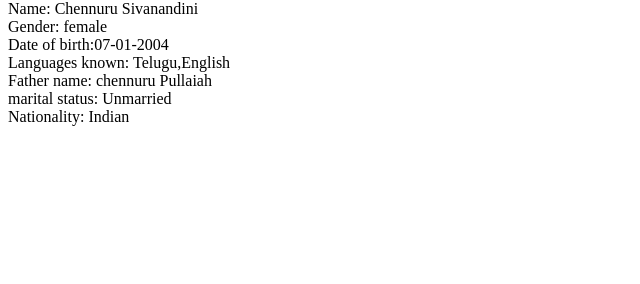
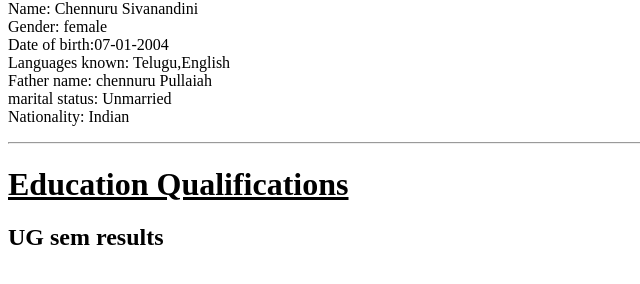
Before and after one commit to sivanandini123/Nandini-website-, a plain HTML site: page index.html in a window 1280 px wide. Shown: the part 138-422 px from the top of the page, without its empty margins (0-640 px from the left). Drawn offline with Linux system fonts and the light colour scheme.

Commit message:
Update index.html

```diff
--- a/index.html
+++ b/index.html
@@ -14,9 +14,10 @@
   Languages known: Telugu,English<br>
   Father name: chennuru Pullaiah <br>
     marital status: Unmarried<br>
-    Nationality: Indian<br>
+    Nationality: Indian<br></p><hr>
+    <h1><u>Education Qualifications</u></h1>
+    <h2><b>UG sem results </b></h2>
 
-  </p>
 
 </body>
 </html>
```
